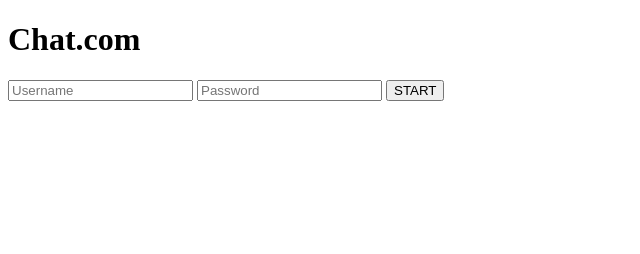
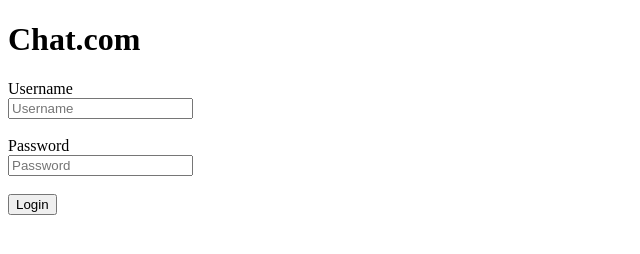
Before and after one commit to Ankit0225/Chat-Web-App, a website: page public/index.html in a window 1280 px wide. Shown: the whole page, without its empty margins (0-640 px from the left). Drawn offline with nearby package versions, Linux system fonts and the light colour scheme; no server answers.

Commit message:
changed features

```diff
--- a/public/index.html
+++ b/public/index.html
@@ -15,9 +15,17 @@
 
 
     <div class="loginbox">
+        Username
+        <br>
        <input class="inpUsername" placeholder="Username">
+       <br>
+       <br>
+       Password
+       <br>
        <input class="inpPassword" placeholder="Password" type="password">
-       <button class="start">START</button>
+       <br>
+       <br>
+       <button class="start">Login</button>
     </div>
 
     <div class="chatbox">
```
